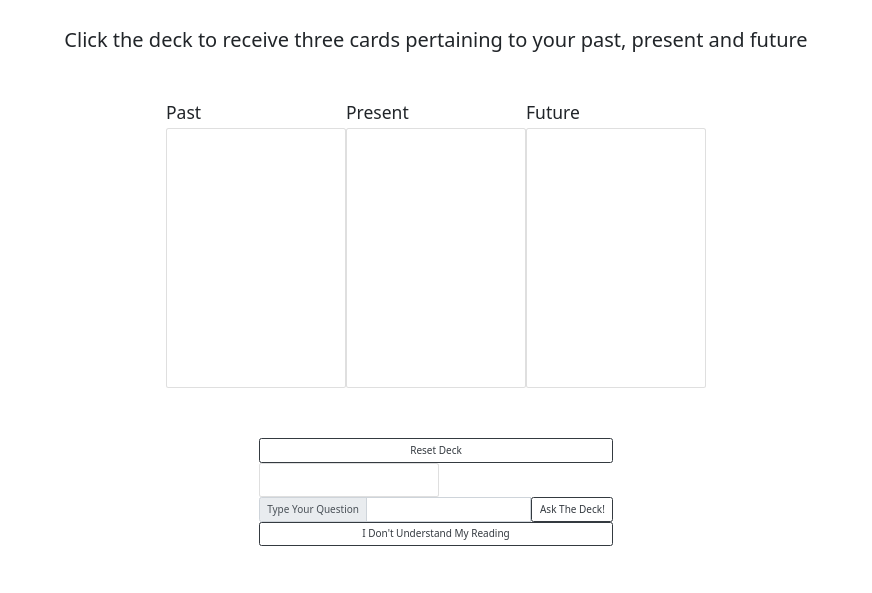
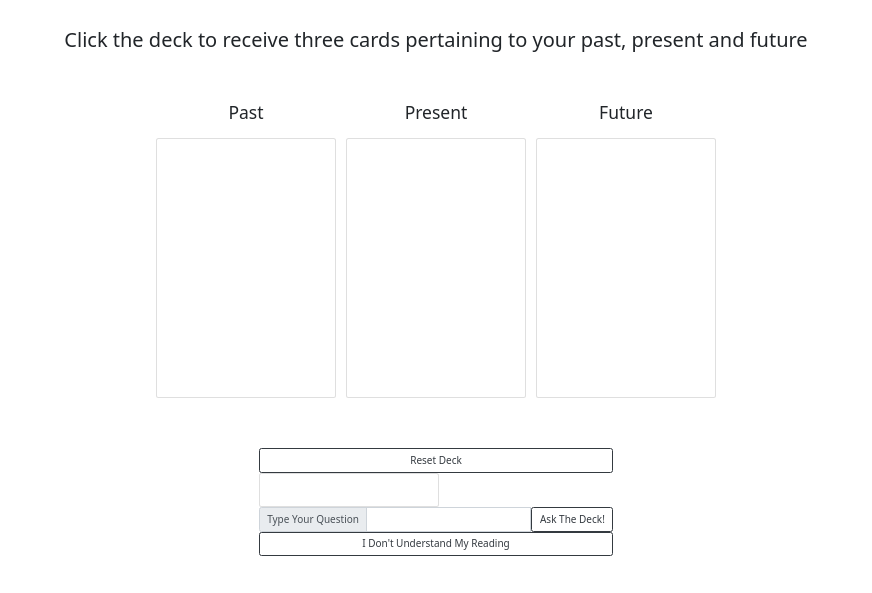
Before and after one commit to kimjane93/tarot-game, a plain HTML site: page index.html in a window 1280 px wide. Shown: the part 427-1020 px from the top of the page, without its empty margins (204-1076 px from the left). Drawn offline with nearby package versions, Linux system fonts and the light colour scheme.

Commit message:
minor css styling on three card grid

```diff
--- a/style.css
+++ b/style.css
@@ -41,6 +41,8 @@ html {
     display: grid;
     grid-template-columns: 1fr 1fr 1fr;
     grid-template-rows: 1fr 10fr;
+    gap: 10px;
+    text-align: center;
 }
 #button-grid{
     display: flex;
```
